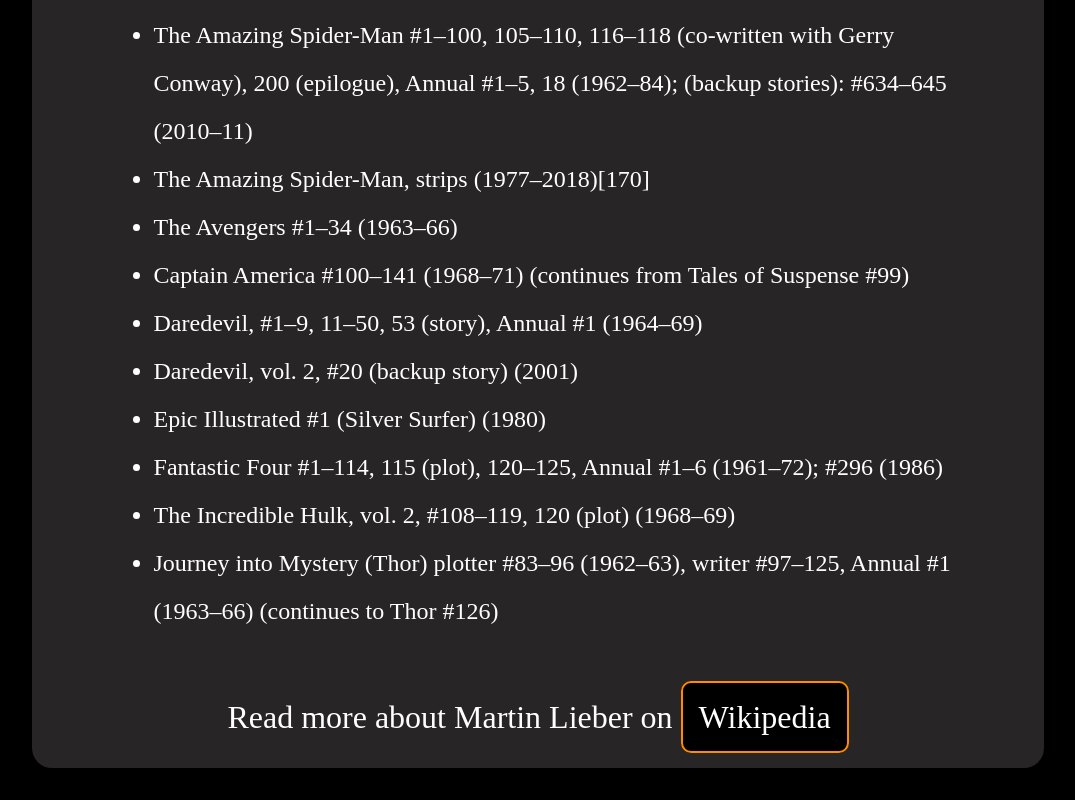
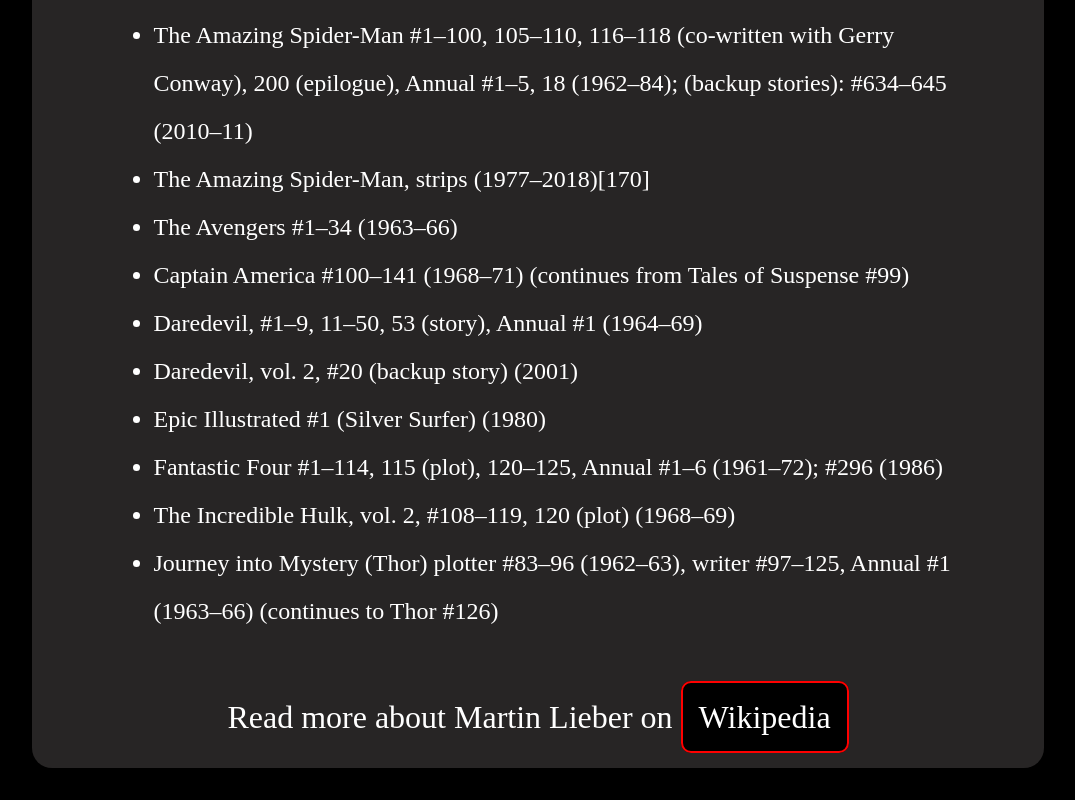
Before and after one commit to okan87/Html-Website, a plain HTML site: page index.html in a window 1280 px wide. Shown: the part 910-1710 px from the top of the page, without its empty margins (102-1177 px from the left). Drawn offline with Linux system fonts and the light colour scheme.

Commit message:
fixed finished

```diff
--- a/index.css
+++ b/index.css
@@ -75,7 +75,7 @@
 #link{
     text-decoration: none;
     color: white;
-    border: 2px solid darkorange;
+    border: 2px solid red;
     padding: 1rem;
     border-radius: 10px;
     background-color: black;
```
